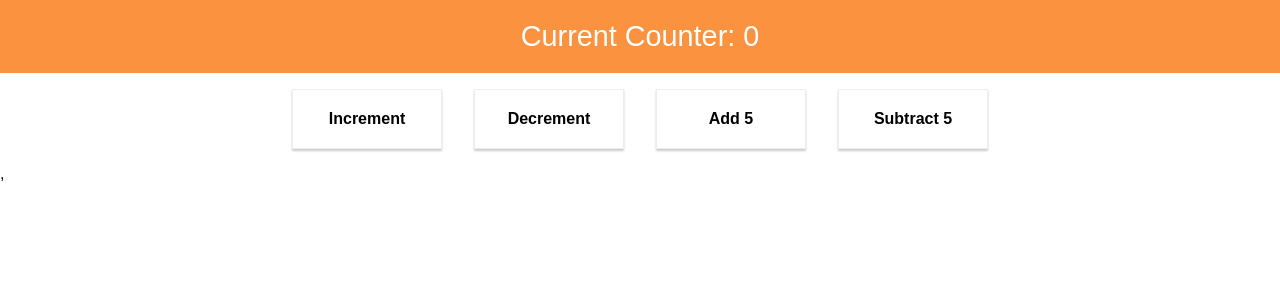
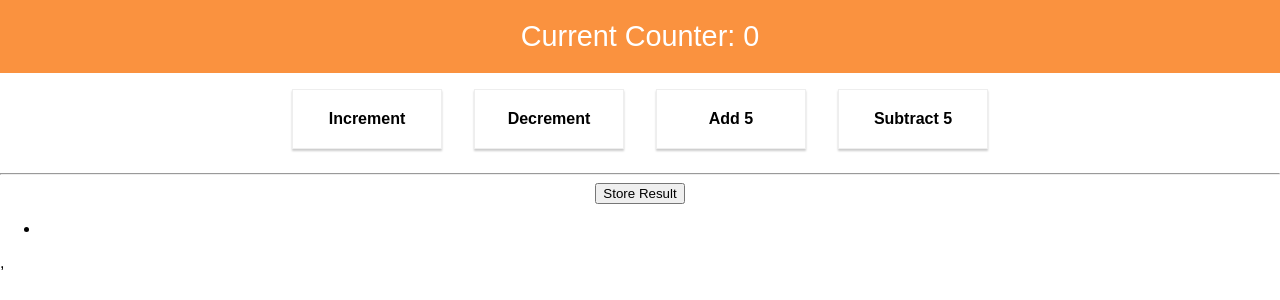
Before and after one commit to kamalyadav11/Redux-Basic, a React (Create React App) app: page / in a window 1280 px wide. Shown: the top 300 px of the page. Built offline with nearby package versions, Linux system fonts and the light colour scheme.

Commit message:
added result actions

```diff
--- a/src/containers/Counter/Counter.js
+++ b/src/containers/Counter/Counter.js
@@ -53,6 +53,11 @@
           label="Subtract 5"
           clicked={this.props.onSubtractCounter}
         />
+        <hr />
+        <button onClick={this.props.onStoreResult}>Store Result</button>
+        <ul>
+          <li onClick={this.props.onDeleteResult} />
+        </ul>
       </div>
     );
   }
@@ -64,7 +69,9 @@
   onIncrementCounter: () => dispatch({ type: "INCREMENT" }),
   onDecrementCounter: () => dispatch({ type: "DECREMENT" }),
   onAddCounter: () => dispatch({ type: "ADD", val: 5 }),
-  onSubtractCounter: () => dispatch({ type: "SUBTRACT", val: 5 })
+  onSubtractCounter: () => dispatch({ type: "SUBTRACT", val: 5 }),
+  onStoreResult: () => dispatch({ type: "STORE_RESULT" }),
+  onDeleteResult: () => dispatch({ type: "STORE_RESULT" })
 });
 
 export default connect(
--- a/src/store/reducer.js
+++ b/src/store/reducer.js
@@ -1,5 +1,6 @@
 const initialState = {
-  counter: 0
+  counter: 0,
+  results: []
 };
 
 const reducer = (state = initialState, action) => {
```
